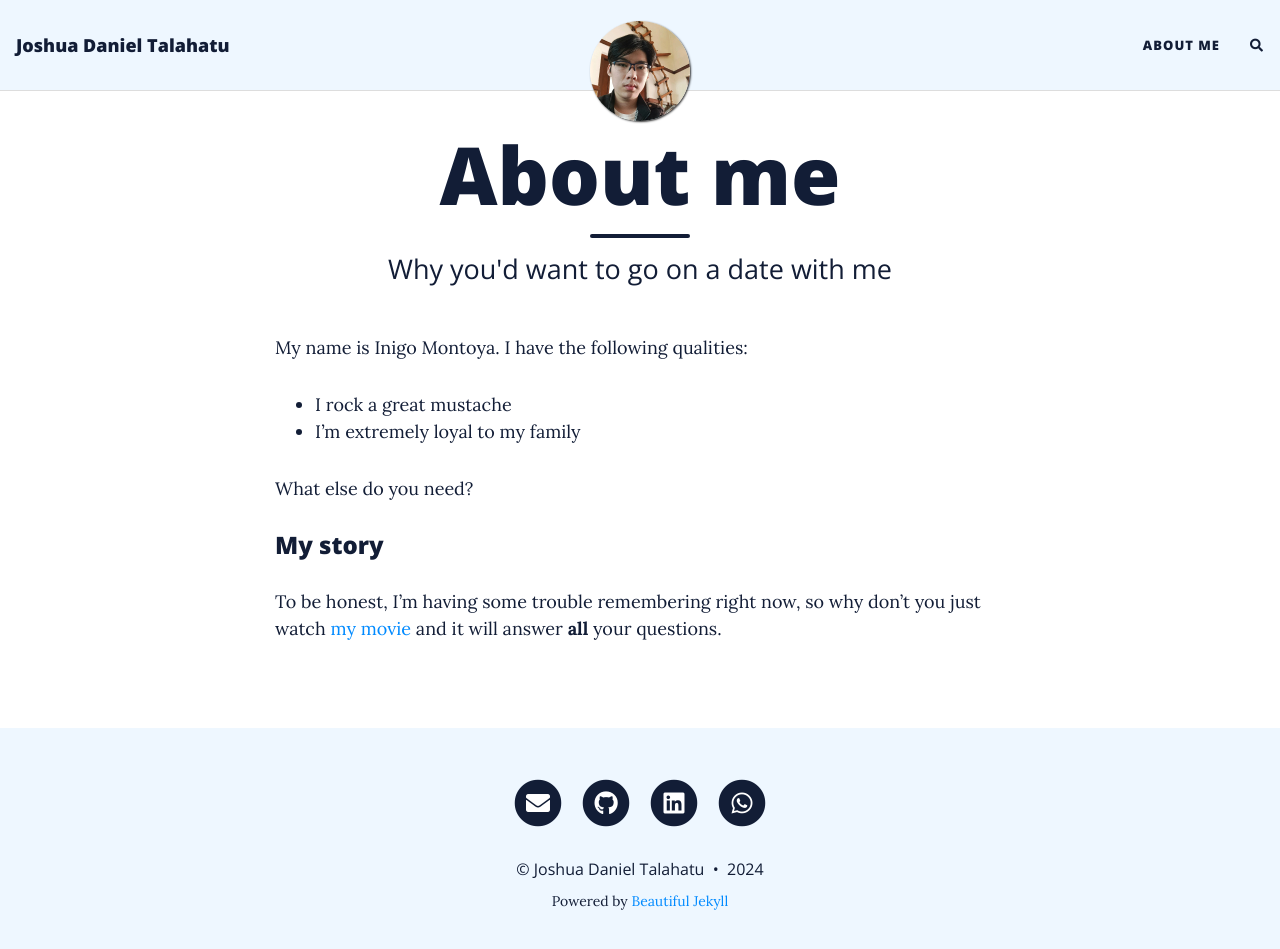
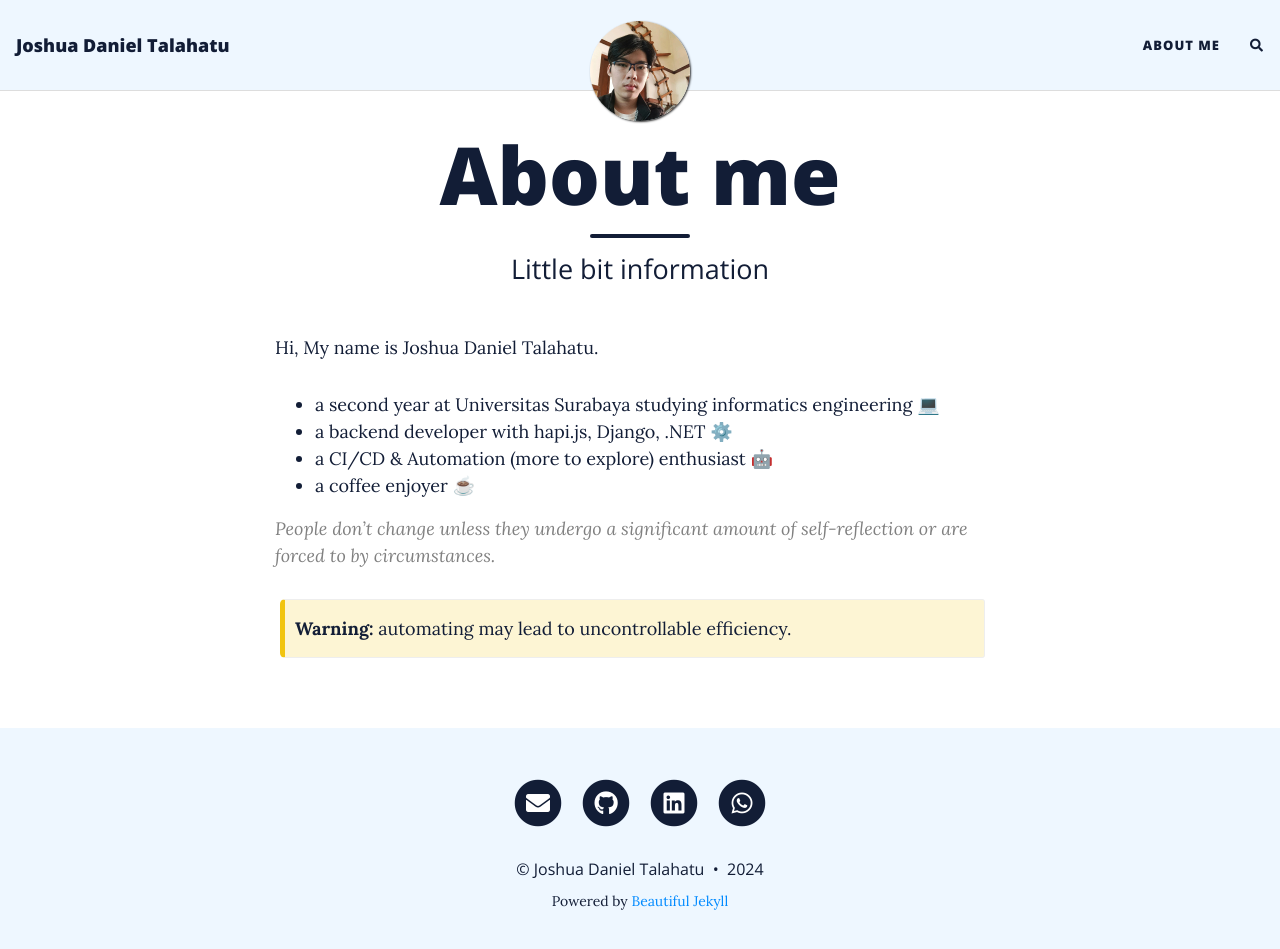
Before and after one commit to JoshuaGlaZ/joshuaglaz.github.io, a Jekyll site: the page built from aboutme.md, in a window 1280 px wide and 962 px high. Shown: the top 949 px of the window. Built offline with Jekyll 4.4.1, drawn with Linux system fonts in a browser that asks for light colours; nearby versions of some CDN libraries; comment, search, counter and statistics services are not loaded.

Commit message:
Update aboutme.md

```diff
--- a/aboutme.md
+++ b/aboutme.md
@@ -1,16 +1,17 @@
 ---
 layout: page
 title: About me
-subtitle: Why you'd want to go on a date with me
+subtitle: Little bit information
 ---
 
-My name is Inigo Montoya. I have the following qualities:
+Hi, My name is Joshua Daniel Talahatu.
 
-- I rock a great mustache
-- I'm extremely loyal to my family
+- a second year at Universitas Surabaya studying informatics engineering 💻
+- a backend developer with hapi.js, Django, .NET ⚙️
+- a CI/CD & Automation (more to explore) enthusiast 🤖
+- a coffee enjoyer ☕
 
-What else do you need?
+> People don't change unless they undergo a significant amount of self-reflection or are forced to by circumstances.
 
-### My story
-
-To be honest, I'm having some trouble remembering right now, so why don't you just watch [my movie](https://en.wikipedia.org/wiki/The_Princess_Bride_%28film%29) and it will answer **all** your questions.
+{: .box-warning}
+**Warning:** automating may lead to uncontrollable efficiency.
```
